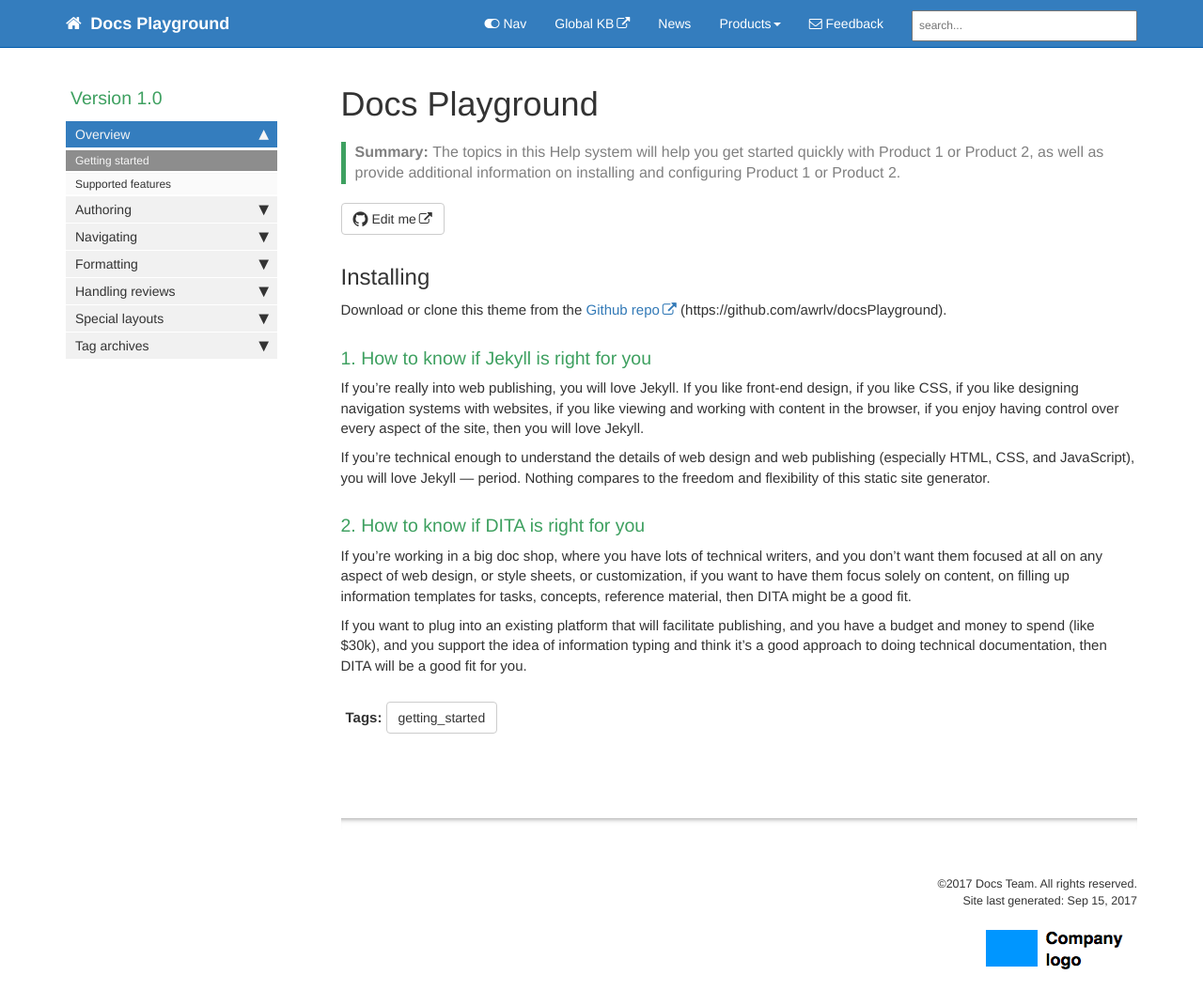
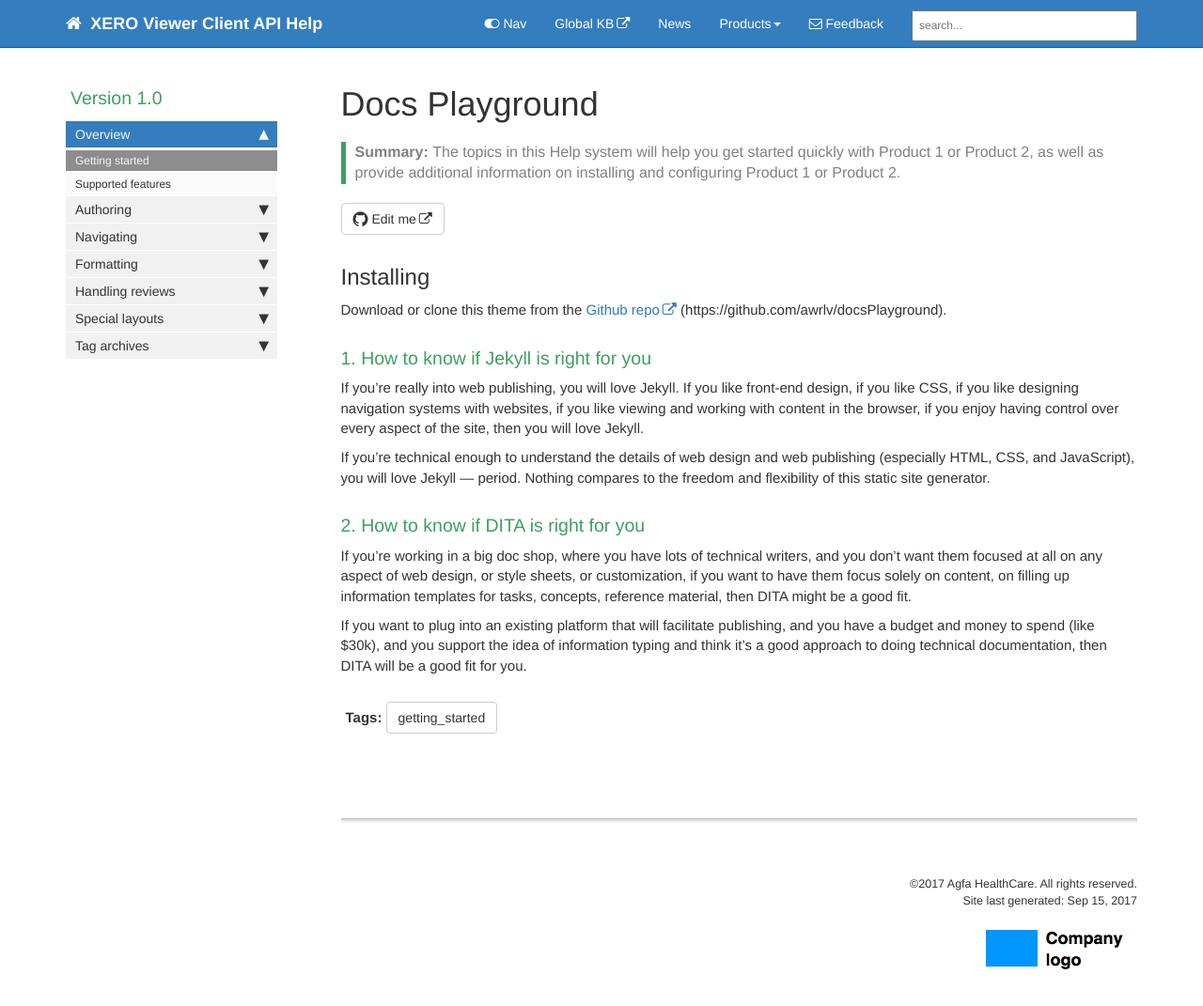
Before and after one commit to awrlv/api-help, a Jekyll site: the page built from index.md, in a window 1280 px wide and 1108 px high. Shown: the top 1071 px of the window at 94% size. Built offline with Jekyll 4.4.1, drawn with Linux system fonts in a browser that asks for light colours; nearby versions of some CDN libraries; comment, search, counter and statistics services are not loaded.

Commit message:
Commit of _config.yml

```diff
--- a/_config.yml
+++ b/_config.yml
@@ -1,21 +1,21 @@
 url: awrlv.github.io
-baseurl: /docsPlayground
+baseurl: /api-help
 
-repository: awrlv/docsPlayground
+repository: awrlv/api-help
 
 output: web
 # this property is useful for conditional filtering of content that is separate from the PDF.
 
-topnav_title: Docs Playground
+topnav_title: XERO Viewer Client API Help
 # this appears on the top navigation bar next to the home button
 
-site_title: Jekyll theme for Docs Playground
+site_title: XERO Viewer Client API Help
 # this appears in the html browser tab for the site title (seen mostly by search engines, not users)
 
-company_name: Docs Team
+company_name: Agfa HealthCare
 # this appears in the footer
 
-github_editme_path: awrlv/docsPlayground/edit/reviews/
+github_editme_path: awrlv/api-help/edit/reviews/
 # if you're using Github, provide the basepath to the branch you've created for reviews, following the sample here. if not, leave this value blank.
 
 disqus_shortname:
@@ -36,7 +36,7 @@ exclude:
   - .gitignore
 # these are the files and directories that jekyll will exclude from the build
 
-feedback_subject_line: Docs Playground using Jekyll
+feedback_subject_line: XERO Viewer Client API Help
 
 feedback_email: awrlv@agfa.com
 # used as a contact email for the Feedback link in the top navigation bar
@@ -108,7 +108,7 @@ sidebars:
 - product2_sidebar
 - other
 
-description: "Documentation theme based on Jekyll and published to GitHub."
+description: "XERO Viewer Client API Help written in Jekyll and stored in GitHub."
 # the description is used in the feed.xml file
 
 # needed for sitemap.xml file only
```
